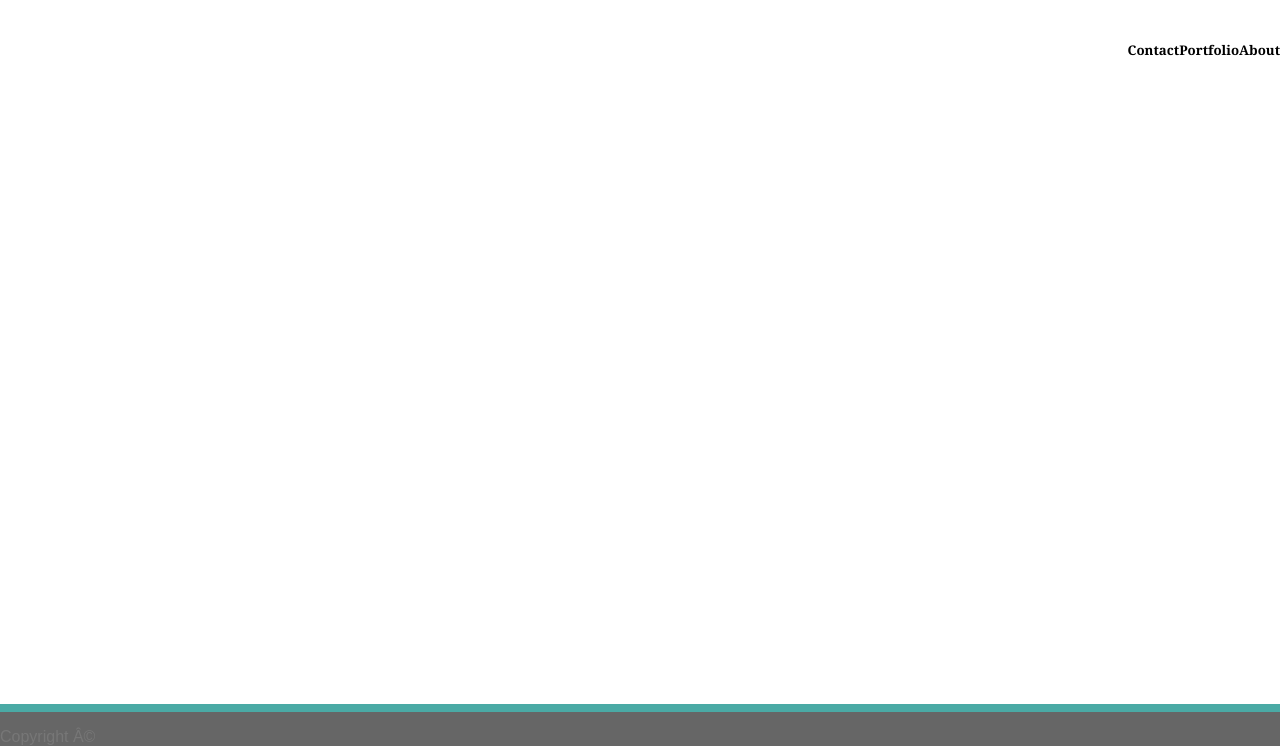
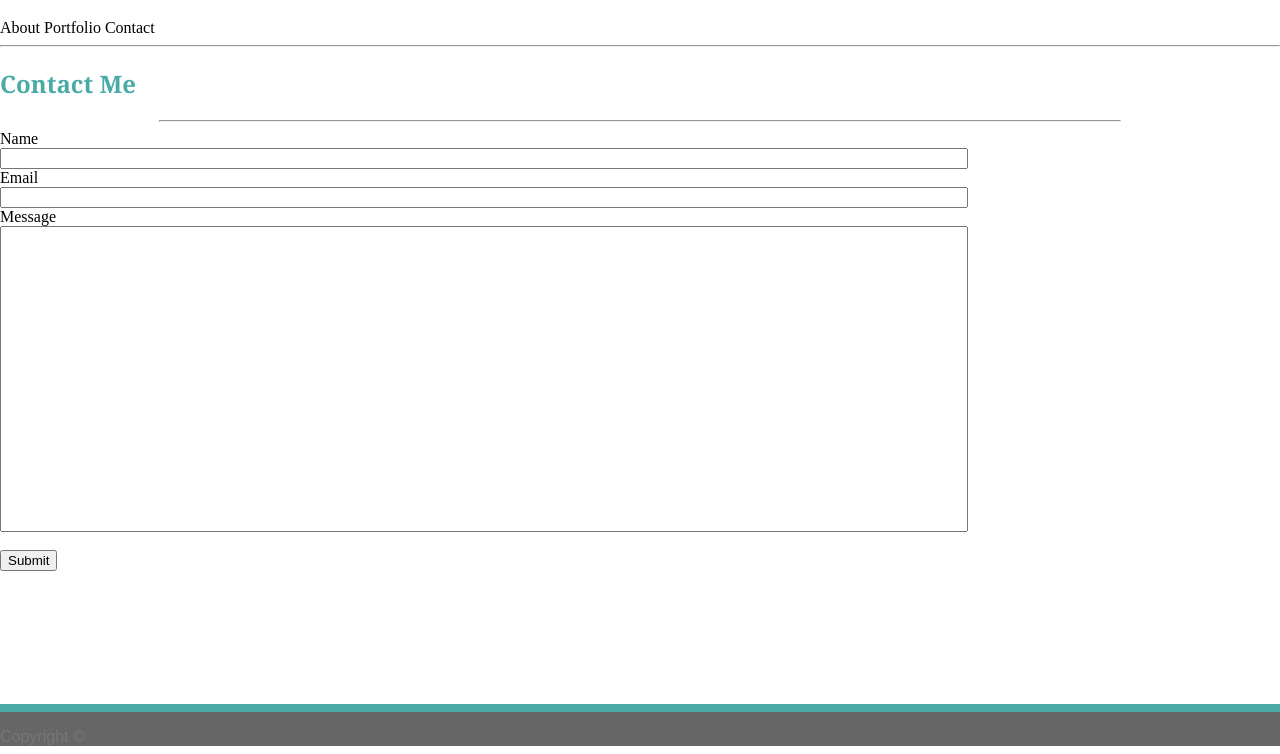
Before and after one commit to K-ai30/portfolio-site, a plain HTML site: page contact.html in a window 1280 px wide. Shown: the part 67-821 px from the top of the page. Drawn offline with Linux system fonts and the light colour scheme.

Commit message:
revised page structure

```diff
--- a/contact.html
+++ b/contact.html
@@ -1,10 +1,10 @@
 <!DOCTYPE html>
-<html>
+<html lang="en">
 
 <head>
-        <meta charset=”UTF-8”>
-        <title>Portfolio Site</title>
-        <link rel="stylesheet" type="text/css" href="assets/css/style.css">
+    <meta charset=”UTF-8”>
+	<link rel="stylesheet" type="text/css" href="assets/css/style.css">
+    <title>Portfolio Site</title>
 </head>
 
 <body>
@@ -12,18 +12,39 @@
 
         <h1>Alia Kyle Perry</h1>
 
-        <h5 id="About">About</h5>
-        <h5 id="Portfolio">Portfolio</h5>
-        <h5 id="Contact">Contact</h5>
+        <div class="navigation">
+				<a class="about-btn">About</a>
+				<a class="portfolio-btn">Portfolio</a>
+				<a class="contact-btn">Contact</a>
+        </div>
+
+        <hr>
 
         <div class="push"></div>
+
+        <div class="container">
+
+        <h2>Contact Me</h2>
+
+        <hr style="width:960px">
+
+        <form>
+                Name<br>
+                <input type="text" name="Name" style="width:960px"><br>
+                Email<br>
+                <input type="text" name="Email" style="width:960px"><br>
+                Message<br>
+                <input type="text" name="Message" style="width:960px; height: 300px;"><br>
+                <br>
+                <button type="button">Submit</button>
+        </form>
+      </div>
     </div>
 
     <footer class="footer">
-        <p id="copyright">
-                <p>
-                    Copyright ©
-                </p>
-            </footer>
+            <p id="copyright">
+                Copyright &copy;
+            </p>
+    </footer>
 </body>
 </html>
```
